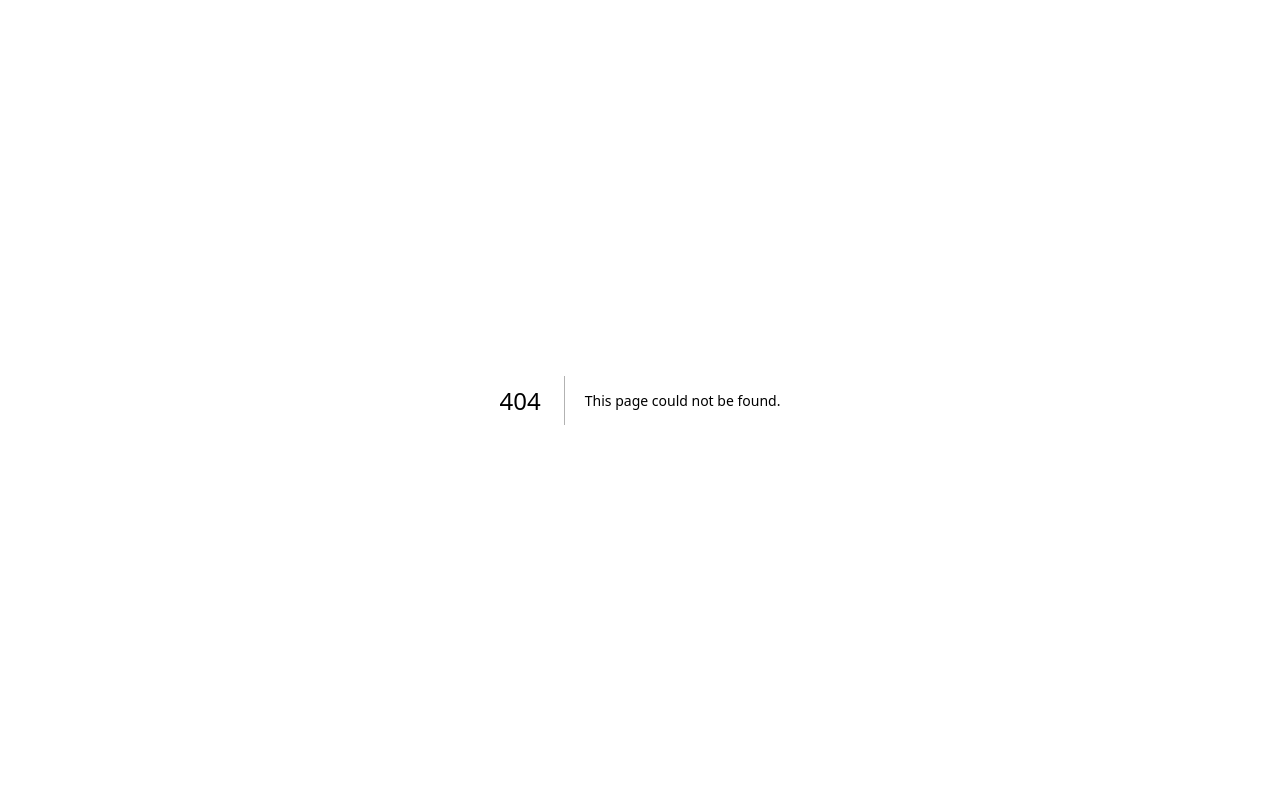
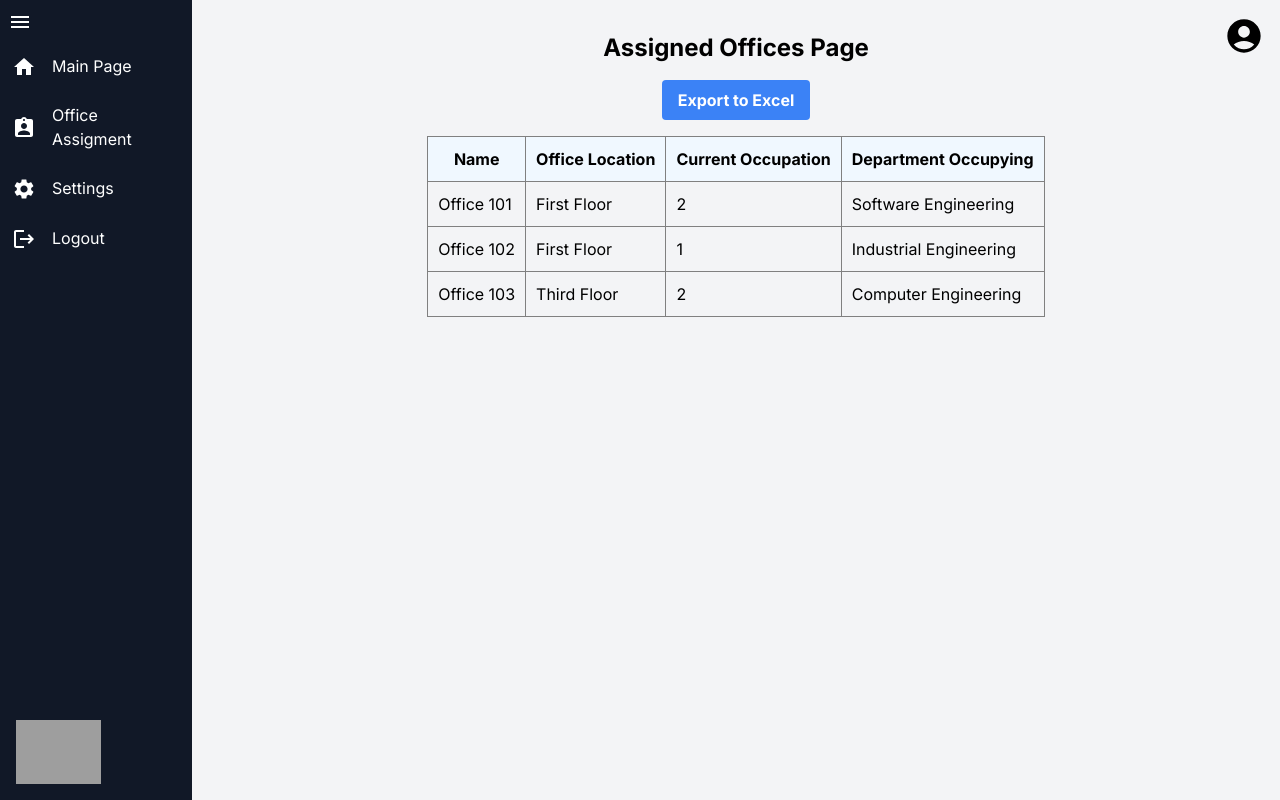
Before and after one commit to muhammadhamzaaamir960/office-assignment-webapp, a Next.js app: page /assigendOffices in a window 1280 px wide. Before the commit this address had no page. Built offline with nearby package versions, Linux system fonts and the light colour scheme; grey boxes are pictures that could not be loaded.

Commit message:
chore: Update dependencies and add react-table and xlsx libraries

```diff
--- a/app/OfficeAssigment/page.js
+++ b/app/OfficeAssigment/page.js
@@ -1,5 +1,7 @@
 "use client";
 import React, { useState } from 'react';
+import { useRouter } from 'next/router';
+import Link from 'next/link'; // Import Link for declarative navigation
 import SideNavbar from '../components/SideNavbar';
 import Header from '../components/Header';
 import Logo from '../components/Logo';
@@ -75,13 +77,18 @@ const OfficeAssignmentPage = () => {
                       </button>
                   </div>
               </div>
+              <Link href="/assigendOffices" className="text-lg text-blue-700 hover:underline">
+              View Assigned Offices
+
+              </Link>
+          </div>
+          <div>
           </div>
       </div>
   );
 };
 
 export default OfficeAssignmentPage;
-
 
 /*
 "use client";
--- /dev/null
+++ b/app/assigendOffices/page.js
@@ -0,0 +1,86 @@
+'use client';
+import React, { useMemo } from 'react';
+import { useTable } from 'react-table';
+import * as XLSX from 'xlsx';
+import SideNavbar from '../components/SideNavbar';
+import Header from '../components/Header';
+import Logo from '../components/Logo';
+
+const AssignedOfficesPage = () => {
+    const data = useMemo(() => [
+        { name: 'Office 101', location: 'First Floor', occupation: '2', department: 'Software Engineering' },
+        { name: 'Office 102', location: 'First Floor', occupation: '1', department: 'Industrial Engineering' },
+        { name: 'Office 103', location: 'Third Floor', occupation: '2', department: 'Computer Engineering' },
+    ], []);
+
+    const columns = useMemo(() => [
+        { Header: 'Name', accessor: 'name' },
+        { Header: 'Office Location', accessor: 'location' },
+        { Header: 'Current Occupation', accessor: 'occupation' },
+        { Header: 'Department Occupying', accessor: 'department' },
+    ], []);
+
+    const tableInstance = useTable({ columns, data });
+
+    const {
+        getTableProps,
+        getTableBodyProps,
+        headerGroups,
+        rows,
+        prepareRow,
+    } = tableInstance;
+
+    const exportToExcel = () => {
+        const ws = XLSX.utils.json_to_sheet(data);
+        const wb = XLSX.utils.book_new();
+        XLSX.utils.book_append_sheet(wb, ws, "Assigned Offices");
+        XLSX.writeFile(wb, "assigned_offices.xlsx");
+    };
+
+    return (
+        <div className="flex min-h-screen bg-gray-100">
+            <SideNavbar />
+            <div className="flex-1 flex flex-col">
+                <Header />
+                <Logo />
+                <div className="flex flex-col items-center justify-center p-8">
+                    <h1 className="text-2xl font-bold text-center mb-4">Assigned Offices Page</h1>
+                    <button onClick={exportToExcel} className="mb-4 bg-blue-500 hover:bg-blue-700 text-white font-bold py-2 px-4 rounded">
+                        Export to Excel
+                    </button>
+                    <div className="overflow-x-auto">
+                        <table {...getTableProps()} style={{ margin: 'auto', borderCollapse: 'collapse', border: 'solid 1px gray' }}>
+                            <thead>
+                                {headerGroups.map(headerGroup => (
+                                    <tr {...headerGroup.getHeaderGroupProps()}>
+                                        {headerGroup.headers.map(column => (
+                                            <th {...column.getHeaderProps()} style={{ borderBottom: 'solid 3px blue', background: 'aliceblue', color: 'black', fontWeight: 'bold', padding: '10px', border: 'solid 1px gray' }}>
+                                                {column.render('Header')}
+                                            </th>
+                                        ))}
+                                    </tr>
+                                ))}
+                            </thead>
+                            <tbody {...getTableBodyProps()}>
+                                {rows.map(row => {
+                                    prepareRow(row);
+                                    return (
+                                        <tr {...row.getRowProps()}>
+                                            {row.cells.map(cell => (
+                                                <td {...cell.getCellProps()} style={{ padding: '10px', border: 'solid 1px gray' }}>
+                                                    {cell.render('Cell')}
+                                                </td>
+                                            ))}
+                                        </tr>
+                                    );
+                                })}
+                            </tbody>
+                        </table>
+                    </div>
+                </div>
+            </div>
+        </div>
+    );
+};
+
+export default AssignedOfficesPage;
--- a/app/intialPage/login/page.js
+++ b/app/intialPage/login/page.js
@@ -1,12 +1,12 @@
 import React, { useState } from 'react';
-import LoginNotification from '../notif_components/LoginNotification';
-import axios from 'axios'; // this is for making http reqs
+// import LoginNotification from '../notif_components/LoginNotification';
+import axios from 'axios';
 
 const Login = () => {
   const [notification, setNotification] = useState(null);
   const [formData, setFormData] = useState({
     username: '',
-    email: '', // Assuming we want to keep the email field.
+    email: '',
     password: '',
   });
 
@@ -16,16 +16,16 @@ const Login = () => {
 
   const handleLogin = async () => {
     try {
-      // The endpoint and payload might need adjustment to include email if necessary.
+
       const response = await axios.post('/api/user/login', {
         username: formData.username,
         password: formData.password,
-        // email: formData.email, // Uncomment if the backend requires the email field.
+
       });
 
       if (response.status === 200) {
         setNotification({ message: 'Login successful!', type: 'success' });
-        // Add your routing logic here
+
       }
     } catch (error) {
       console.error('Login failed:', error);
--- a/package.json
+++ b/package.json
@@ -23,7 +23,9 @@
     "react": "^18",
     "react-chartjs-2": "^5.2.0",
     "react-dom": "^18",
-    "sqlite3": "^5.1.7"
+    "react-table": "^7.8.0",
+    "sqlite3": "^5.1.7",
+    "xlsx": "^0.18.5"
   },
   "devDependencies": {
     "autoprefixer": "^10.0.1",
```
Also changed, not shown: 1 other file (tests, documents, lock files or other folders). Lines whose indentation alone changed are shown as unchanged.
